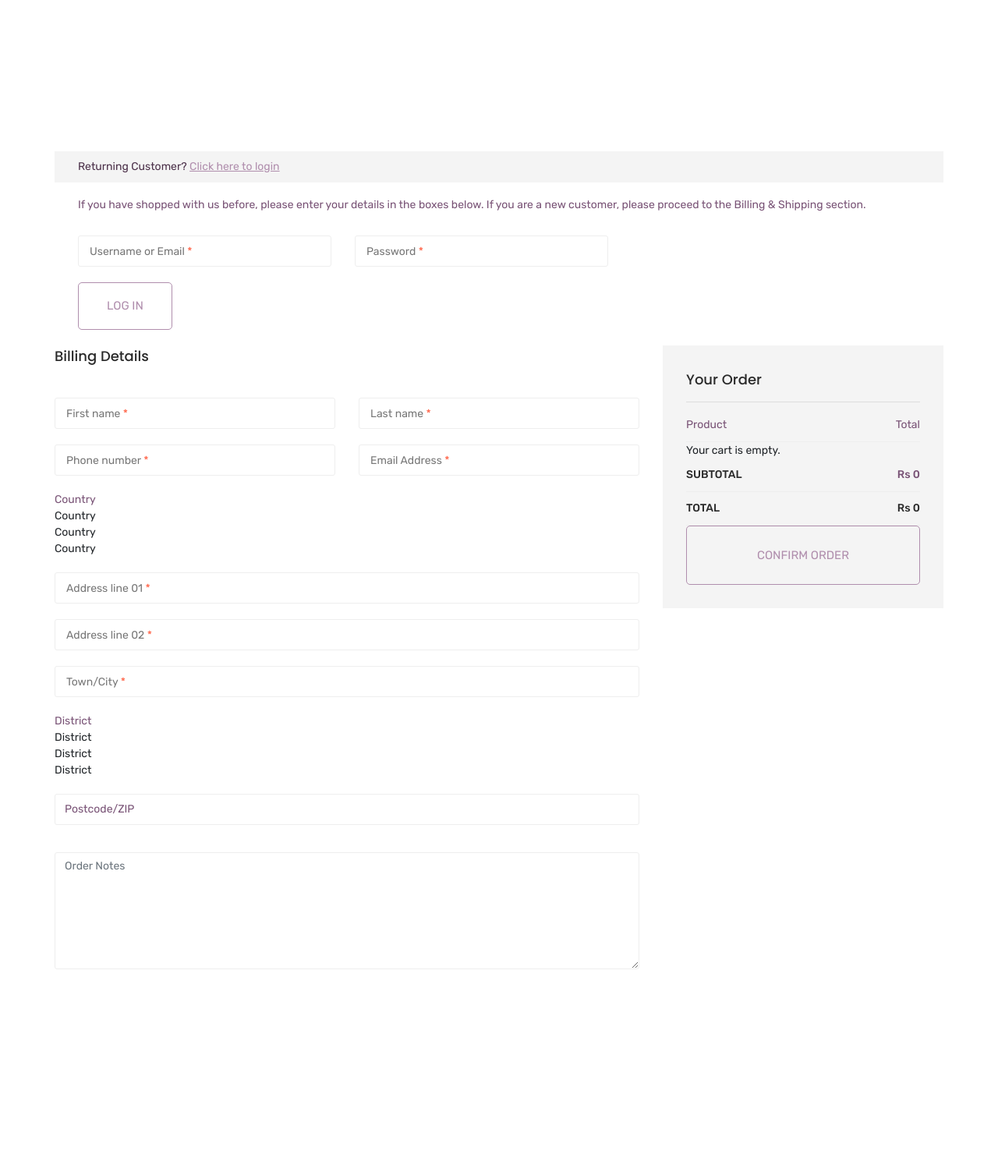
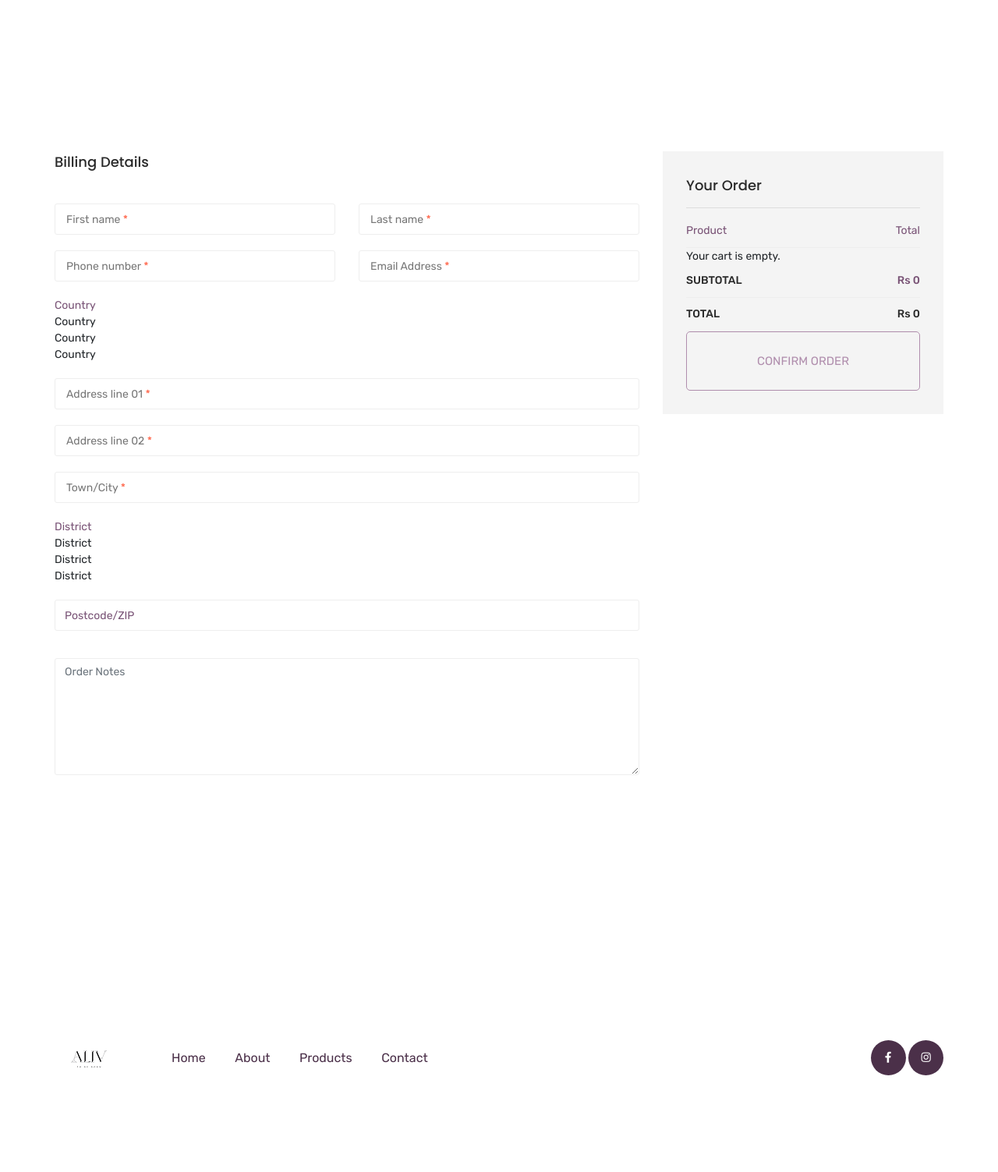
Before and after one commit to JoelJoby/alivv, a Django app: page /checkout/ in a window 1280 px wide. Shown: the part 442-1945 px from the top of the page at 78% size. After the commit the page ends 1821 px from the top, so only its background shows below. Run offline with Django 5.2, Linux system fonts and the light colour scheme; a user stored in the database is signed in; some libraries are stand-ins or nearby versions.

Commit message:
CHeckout page login set

```diff
--- a/website/templates/checkout.html
+++ b/website/templates/checkout.html
@@ -19,11 +19,12 @@
 <!--================Checkout Area =================-->
 <section class="checkout_area section_padding">
     <div class="container">
+        {% if not user.is_authenticated %}
         <div class="returning_customer">
             <div class="check_title">
                 <h2>
                     Returning Customer?
-                    <a href="#">Click here to login</a>
+                    <a href="{% url 'login' %}">Click here to login</a>
                 </h2>
             </div>
             <p>
@@ -31,10 +32,11 @@
                 boxes below. If you are a new customer, please proceed to the
                 Billing & Shipping section.
             </p>
-            <form class="row contact_form" action="#" method="post" novalidate="novalidate">
+            <form class="row contact_form" action="{% url 'login' %}" method="post" novalidate="novalidate">
                 {% csrf_token %}
+                <input type="hidden" name="next" value="{% url 'checkout' %}">
                 <div class="col-md-6 form-group p_star">
-                    <input type="text" class="form-control" id="name" name="name" value=" " />
+                    <input type="text" class="form-control" id="name" name="username" value="" />
                     <span class="placeholder" data-placeholder="Username or Email"></span>
                 </div>
                 <div class="col-md-6 form-group p_star">
@@ -53,6 +55,7 @@
                 </div>
             </form>
         </div>
+        {% endif %}
         <!-- <div class="cupon_area">
             <div class="check_title">
                 <h2>
--- a/website/templates/login.html
+++ b/website/templates/login.html
@@ -38,6 +38,9 @@
                             Please Sign in now</h3>
                         <form class="row contact_form" action="{% url 'login' %}" method="post" novalidate="novalidate">
                             {% csrf_token %}
+                            {% if next %}
+                            <input type="hidden" name="next" value="{{ next }}">
+                            {% endif %}
 
                             {% if form.errors %}
                             <div class="col-md-12 alert alert-danger">
--- a/website/views.py
+++ b/website/views.py
@@ -316,6 +316,8 @@
     })
 
 def login_view(request):
+    next_url = request.POST.get('next') or request.GET.get('next')
+
     if request.method == 'POST':
         form = AuthenticationForm(request, data=request.POST)
         if form.is_valid():
@@ -325,6 +327,8 @@
             if user is not None:
                 login(request, user)
                 messages.success(request, f"You are now logged in as {username}.")
+                if next_url:
+                    return redirect(next_url)
                 return redirect('home')
             else:
                 messages.error(request, "Invalid username or password.")
@@ -332,7 +336,12 @@
             messages.error(request, "Invalid username or password.")
     else:
         form = AuthenticationForm()
-    return render(request, "login.html", {"form":form})
+
+    context = {"form": form}
+    if next_url:
+        context['next'] = next_url
+
+    return render(request, "login.html", context)
 
 def logout_view(request):
     logout(request)
```
Also changed, not shown: db.sqlite3.
